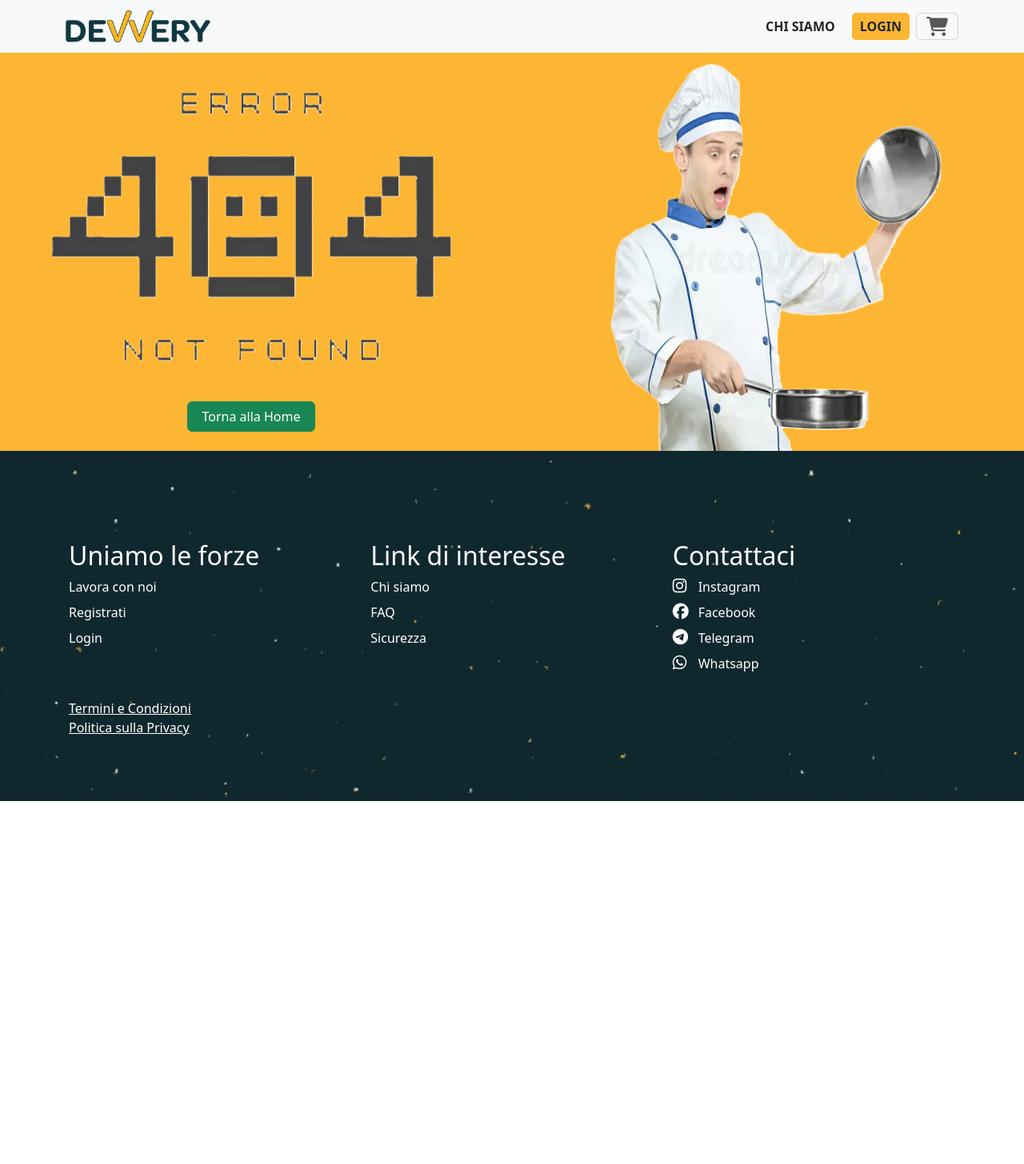
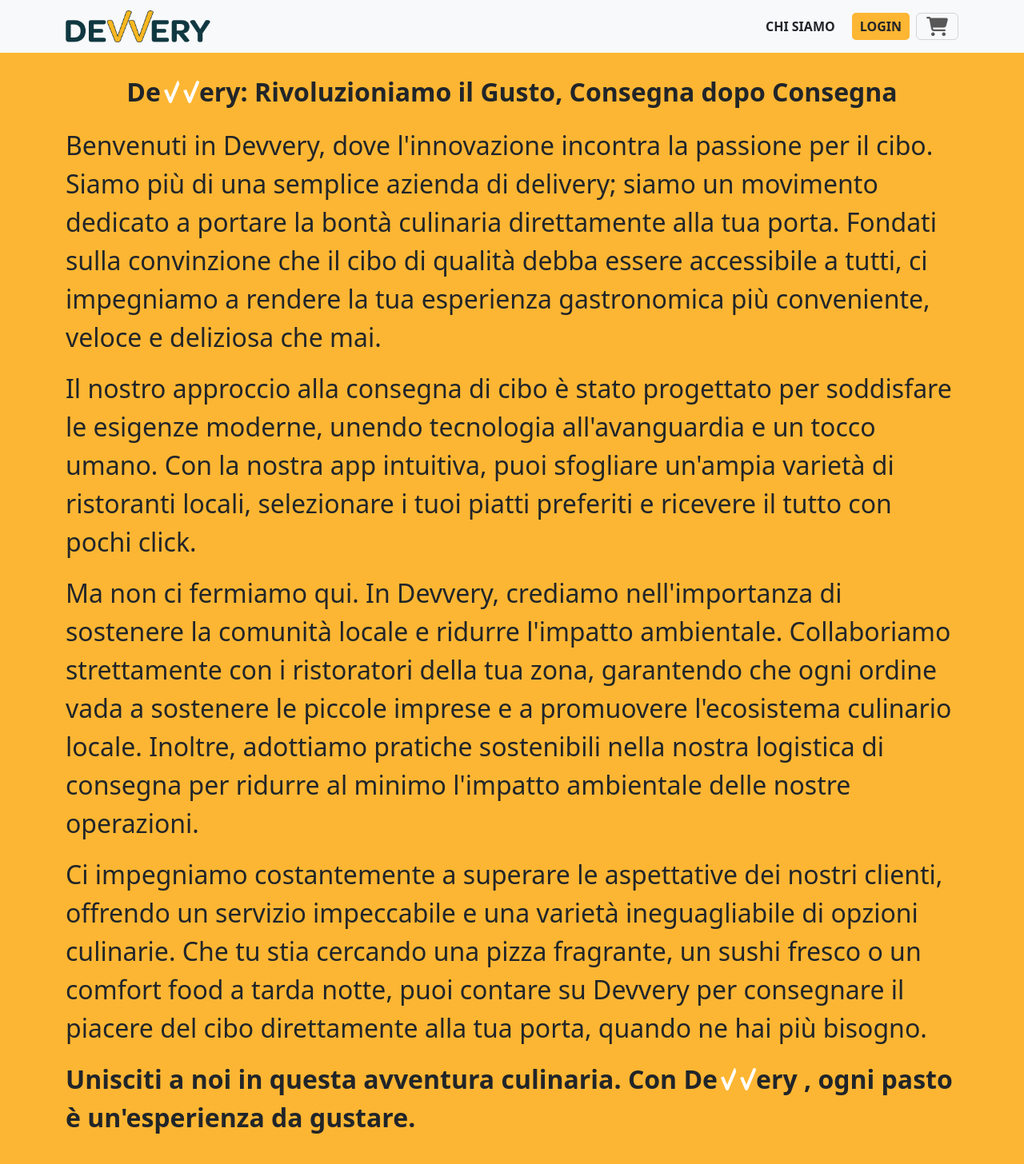
Before and after one commit to carlomarcon/devvery-final-project-front-office, a Vue app: page /about-us in a window 1280 px wide. Shown: the top 1456 px of the page at 80% size. Before the commit the page ends 1002 px from the top, so only its background shows below. Built offline with nearby package versions, Linux system fonts and the light colour scheme.

Commit message:
add: about us

```diff
--- a/src/components/AppHeader.vue
+++ b/src/components/AppHeader.vue
@@ -32,7 +32,7 @@
           v-if="$route.path != '/shipment'"
           class="d-flex gap-2 align-items-center"
         >
-          <a href="" class="btn d-none d-md-block fw-bold">CHI SIAMO</a>
+        <router-link class="btn d-none d-md-block fw-bold" to="/about-us">CHI SIAMO</router-link>
           <a href="http://127.0.0.1:8000" class="btn ms_btn-yellow d-block"
             >LOGIN</a
           >
--- /dev/null
+++ b/src/pages/AboutUs.vue
@@ -0,0 +1,98 @@
+<script>
+import AppHeader from "../components/AppHeader.vue";
+import AppFooter from "../components/AppFooter.vue";
+
+export default {
+    components: {
+        AppHeader,
+        AppFooter,
+    },
+    data() {
+        return {
+
+        };
+    },
+};
+</script>
+
+
+<template>
+    <div class="wrapper ms_bg-yellow">
+        <AppHeader />
+        <div class="container">
+            <div class="fs-2">
+                <h2 class="text-center fw-bolder mb-4"><span class="ms_brand">De<span class="text-white"><i class="fa-solid fa-v"></i><i class="fa-solid fa-v"></i></span>ery</span>: Rivoluzioniamo il Gusto, Consegna dopo Consegna</h2>
+
+                <p>Benvenuti in Devvery, dove l'innovazione incontra la passione per il cibo.
+                    Siamo più di una semplice azienda
+                    di delivery; siamo un movimento dedicato a portare la bontà culinaria direttamente alla tua
+                    porta.
+                    Fondati sulla convinzione che il cibo di qualità debba essere accessibile a tutti, ci impegniamo a
+                    rendere
+                    la tua esperienza gastronomica più conveniente, veloce e deliziosa che mai.</p>
+                <p>Il nostro approccio alla consegna di cibo è stato progettato per soddisfare le esigenze moderne, unendo
+                    tecnologia all'avanguardia e un tocco umano. Con la nostra app intuitiva, puoi sfogliare un'ampia
+                    varietà di
+                    ristoranti locali, selezionare i tuoi piatti preferiti e ricevere il tutto con pochi click.</p>
+
+                <p>Ma non ci fermiamo qui. In Devvery, crediamo nell'importanza di sostenere la comunità locale e ridurre
+                    l'impatto ambientale. Collaboriamo strettamente con i ristoratori della tua zona, garantendo che ogni
+                    ordine
+                    vada a sostenere le piccole imprese e a promuovere l'ecosistema culinario locale. Inoltre, adottiamo
+                    pratiche sostenibili nella nostra logistica di consegna per ridurre al minimo l'impatto ambientale delle
+                    nostre operazioni.</p>
+
+                <p>Ci impegniamo costantemente a superare le aspettative dei nostri clienti, offrendo un servizio
+                    impeccabile e una varietà ineguagliabile di opzioni culinarie. Che tu stia cercando una pizza fragrante,
+                    un sushi fresco o un comfort food a tarda notte, puoi contare su Devvery per consegnare il piacere del cibo
+                    direttamente alla tua porta, quando ne hai più bisogno.</p>
+
+                <strong>Unisciti a noi in questa avventura culinaria. Con <span class="ms_brand">De<span class="text-white"><i class="fa-solid fa-v"></i><i class="fa-solid fa-v"></i></span>ery</span> , ogni pasto è un'esperienza da
+                    gustare.</strong>
+            </div>
+        </div>
+
+        <AppFooter />
+    </div>
+</template>
+
+
+<style lang="scss" scoped>
+
+.ms_brand {
+    white-space: nowrap;
+    position: relative;
+
+    .text-white {
+        &::after {
+        content: '';
+        width: 5%;
+        rotate: -20deg;
+        height: 30%;
+
+        background-color: #fdb633;
+        top: 16%;
+        left: 29%;
+        position: absolute;
+    }
+        &::before {
+        content: '';
+        width: 5%;
+        rotate: -20deg;
+        height: 30%;
+
+        background-color: #fdb633;
+        top: 16%;
+        left: 47%;
+        position: absolute;
+    }
+}
+
+
+}
+.container {
+    padding-top: 6rem;
+    padding-bottom: 6rem;
+    min-height: calc(100vh - 430px);
+}
+</style>
--- a/src/pages/AppHome.vue
+++ b/src/pages/AppHome.vue
@@ -2,7 +2,7 @@
   <div>
     <AppHeader />
     <div class="ms-container">
-      <ProductList @add-to-cart="addToCart" />
+      <ProductList />
       <AppSearch />
       <AppCarousel />
       <AppResults v-if="store.flag"/>
--- a/src/router.js
+++ b/src/router.js
@@ -34,6 +34,11 @@
       component: () => import('./pages/TermAndConditionPage.vue')
     },
     {
+      path: "/about-us",
+      name: "about-us",
+      component: () => import('./pages/AboutUs.vue')
+    },
+    {
       path: "/:pathMatch(.*)*",
       name: "not-found",
       component: () => import('./pages/NotFoundPage.vue')
```
